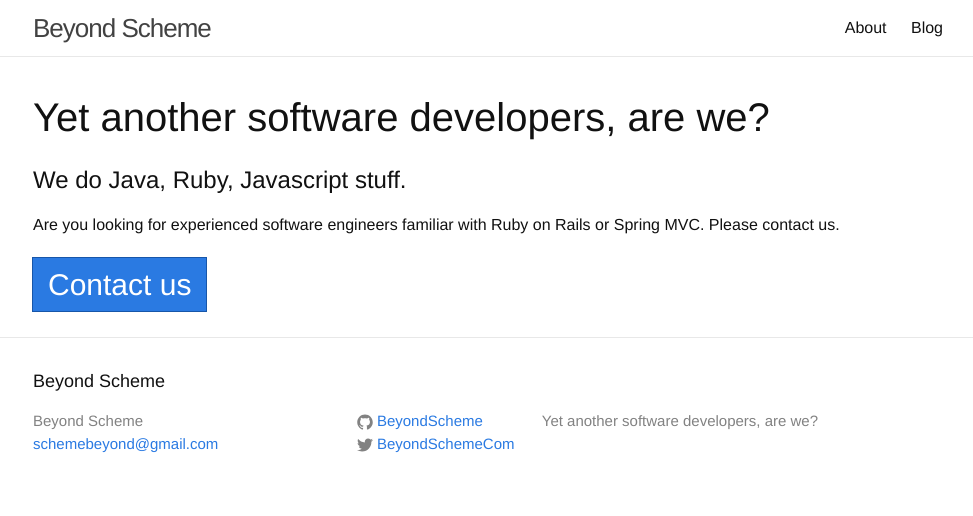
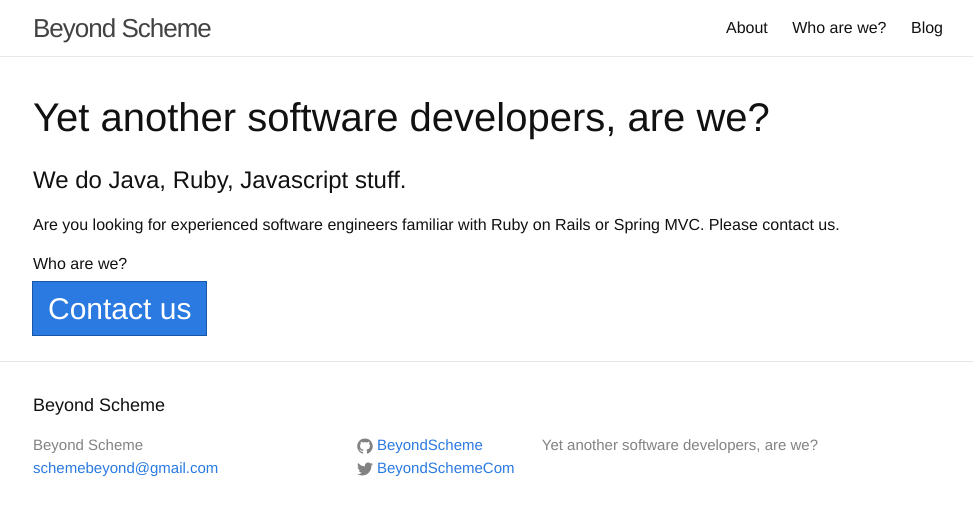
Before and after one commit to BeyondScheme/BeyondScheme.github.io, a Jekyll site: the page built from index.html, in a window 1280 px wide. Shown: the top 516 px of the page, without its empty margins (152-1125 px from the left). Built offline with Jekyll 4.4.1, drawn with Linux system fonts in a browser that asks for light colours.

Commit message:
Who are we?

```diff
--- a/_includes/header.html
+++ b/_includes/header.html
@@ -19,6 +19,7 @@
           <a class="page-link" href="{{ my_page.url | prepend: site.baseurl }}">{{ my_page.title }}</a>
           {% endif %}
         {% endfor %}
+        <a class="page-link" href="#whoarewe">Who are we?</a>
         <a class="page-link" href="{{ site.blog_url }}">Blog</a>
       </div>
     </nav>
--- a/index.html
+++ b/index.html
@@ -10,6 +10,10 @@ layout: default
 
   <p>Are you looking for experienced software engineers familiar with Ruby on Rails or Spring MVC. Please contact us.</p>
 
+  <div id="whoarewe">
+  	Who are we?
+  </div>
+
   <div class="margin-top-1x">
     <a href="mailto:{{ site.email }}" class="contact-button">Contact us</a>
   </div>
```
